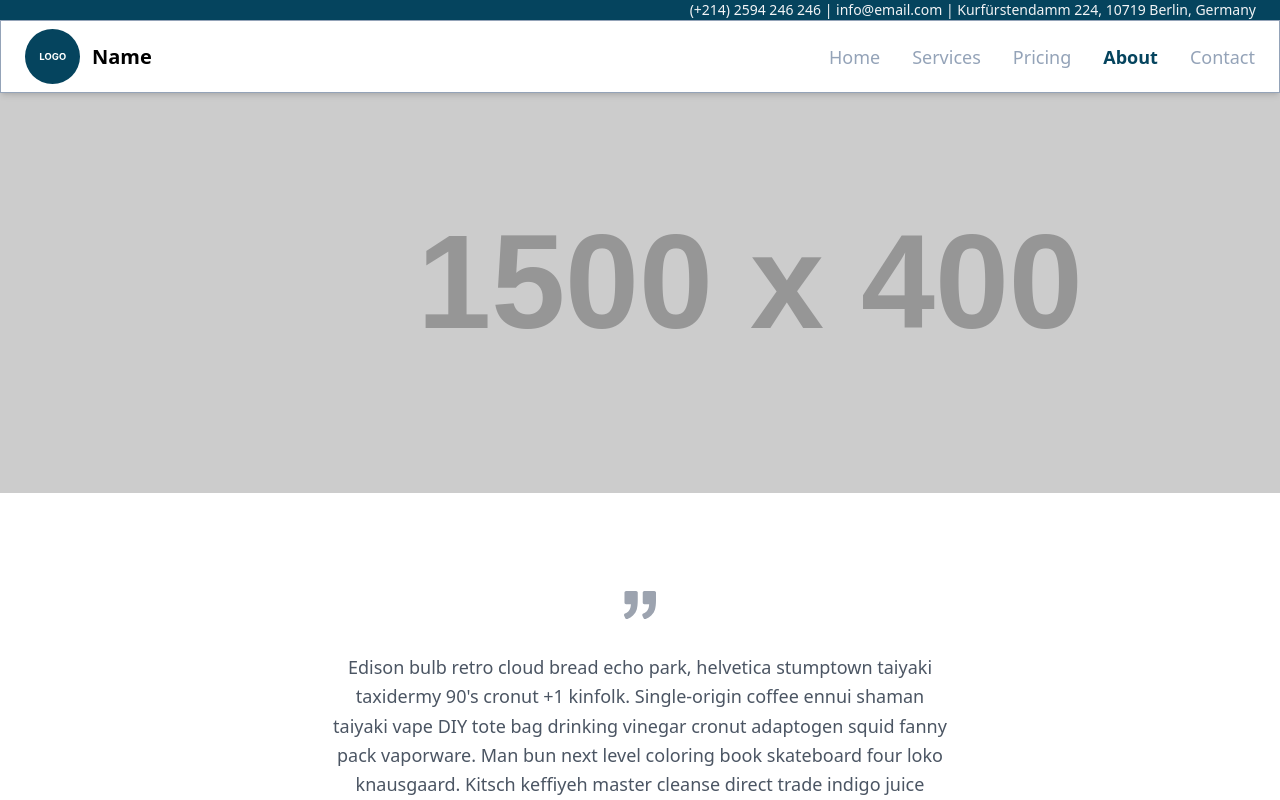
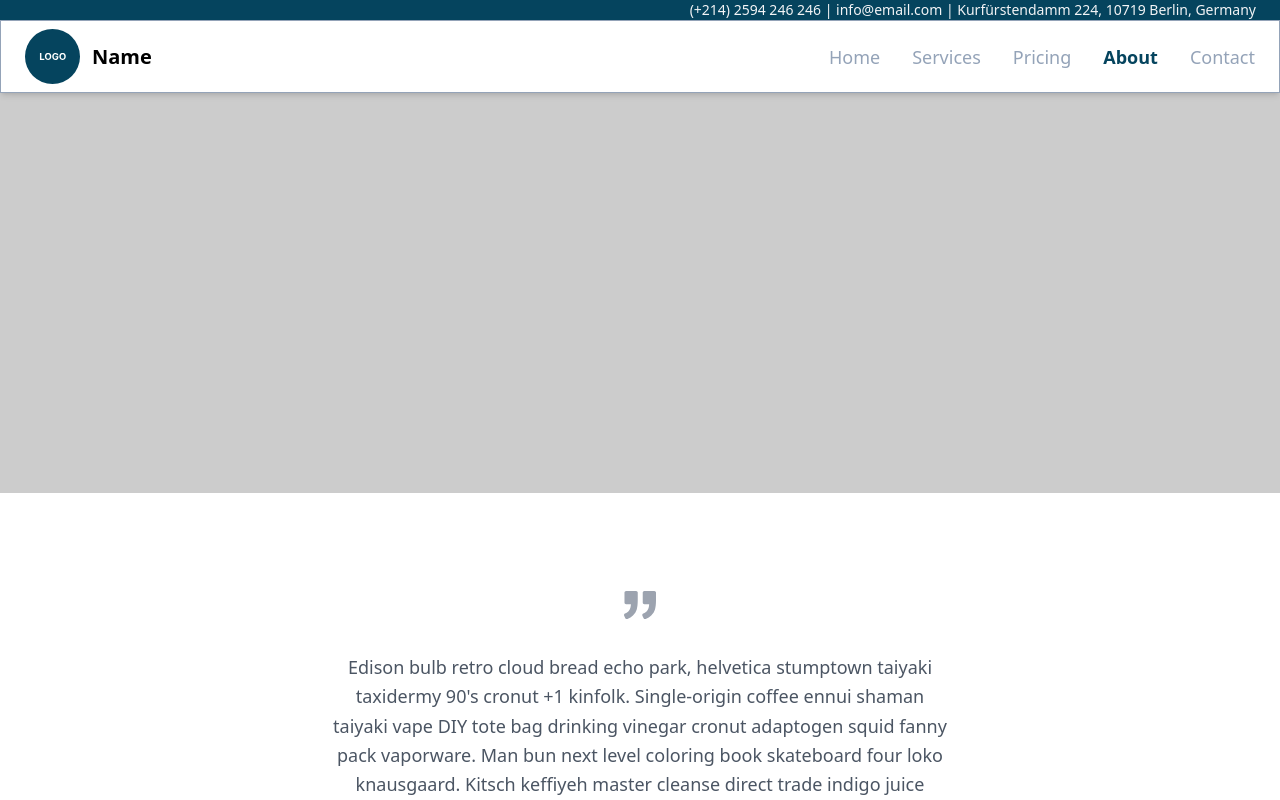
Before and after one commit to LuisMFG1992/Juanma, a React (Vite) app: page /about in a window 1280 px wide. Shown: the top 800 px of the page. Built offline with nearby package versions, Linux system fonts and the light colour scheme.

Commit message:
banner image

```diff
--- a/src/components/Banner.jsx
+++ b/src/components/Banner.jsx
@@ -1,7 +1,7 @@
 const Banner = ({ text = '' }) => {
   return (
     <div
-      className={`flex h-[400px] w-full items-center justify-center bg-[url("https://dummyimage.com/1500x400/cccccc")] bg-cover bg-no-repeat`}
+      className={`flex h-[400px] w-full items-center justify-center bg-[url("https://dummyimage.com/100x100/cccccc/cccccc")] bg-cover bg-no-repeat`}
     >
       <h1 className='text-3xl'>{text}</h1>
     </div>
```
